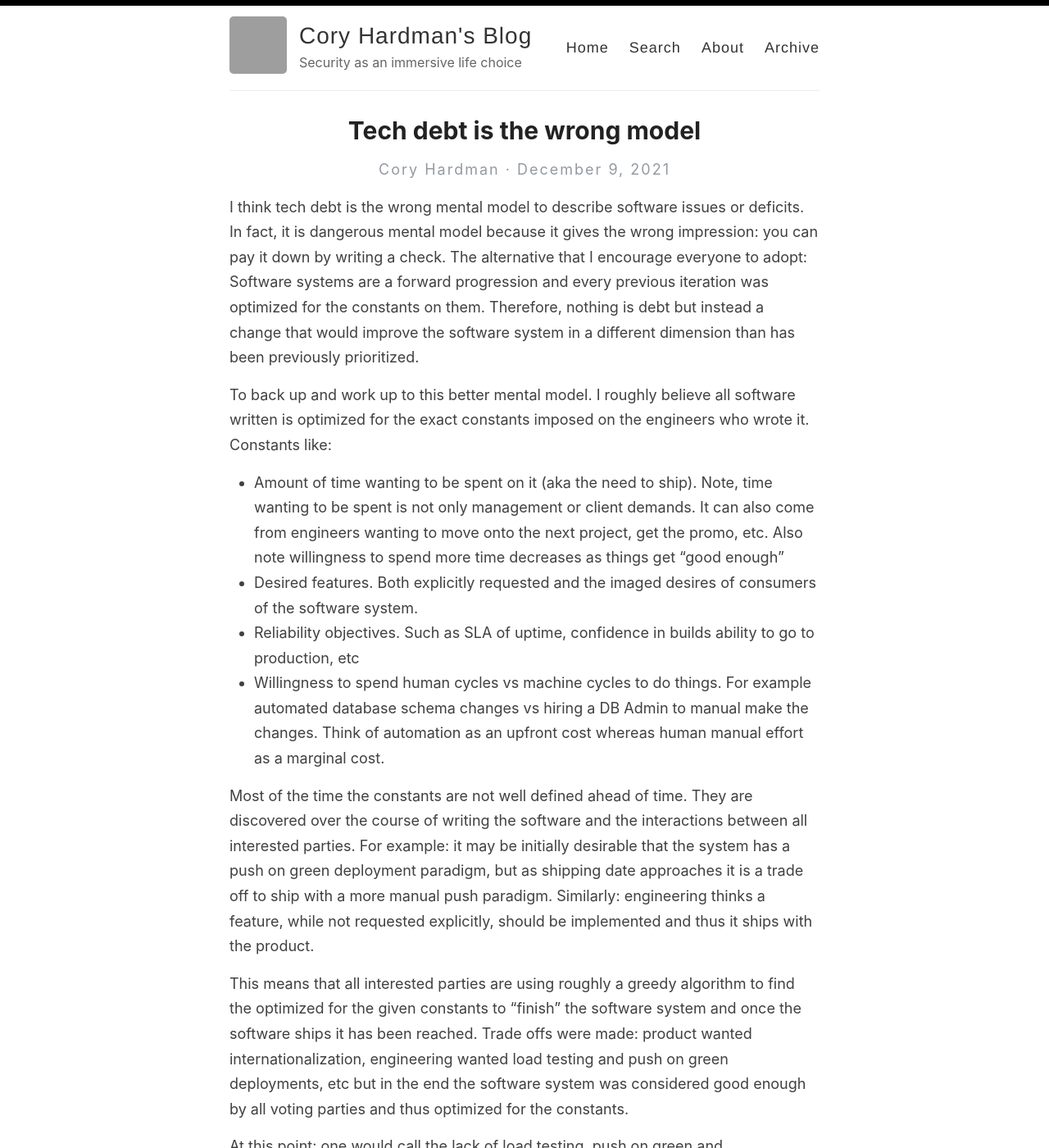
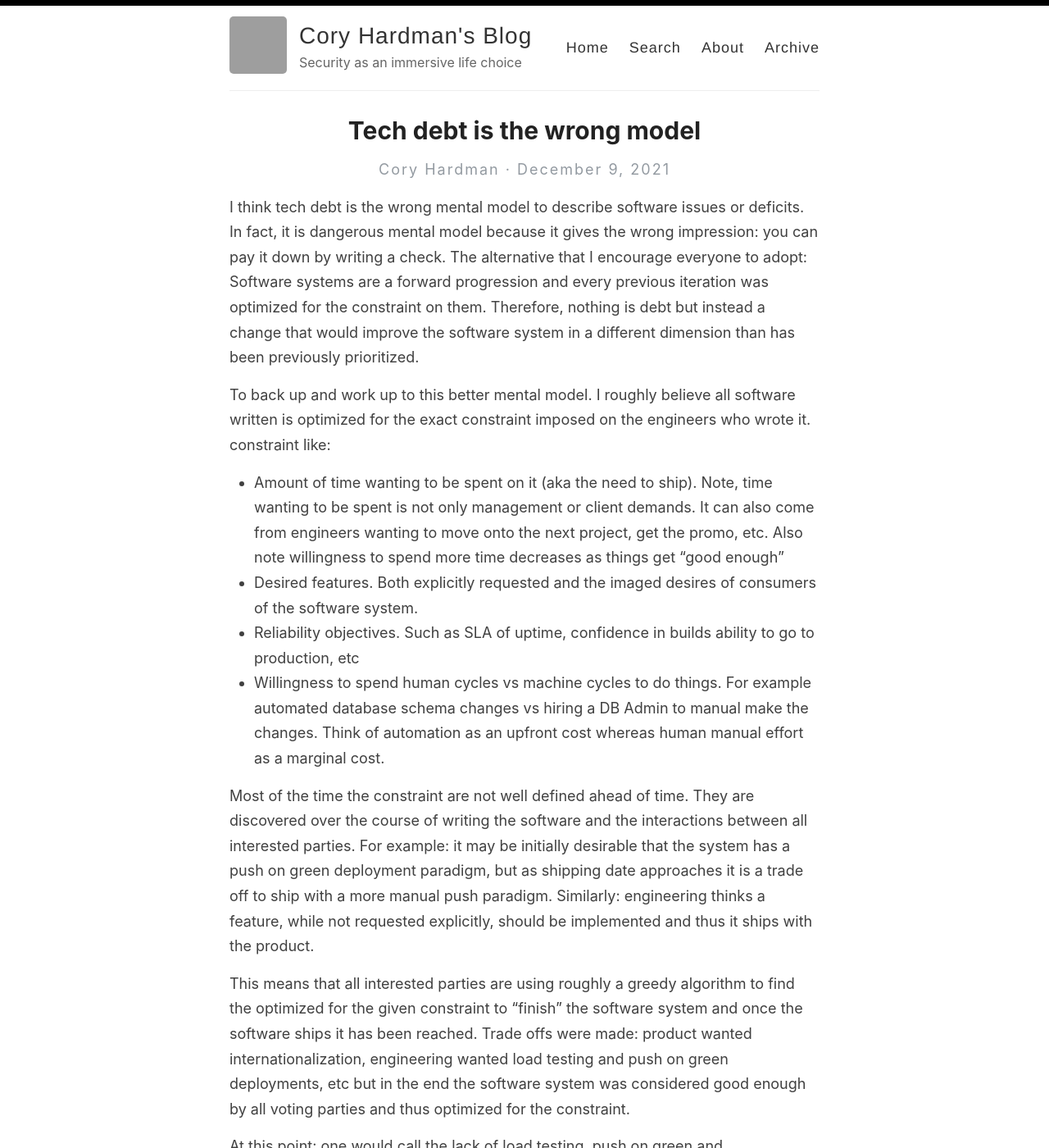
Before and after one commit to coryhardman/coryhardman.github.io, a Jekyll site: the page built from _posts/2021-12-09-tech-debt-is-the-wrong-model.md, in a window 1280 px wide and 1400 px high. Shown: the whole window at 82% size. Built offline with Jekyll 4.4.1, drawn with Linux system fonts in a browser that asks for light colours; grey boxes are pictures that could not be loaded.

Commit message:
fix typo around constrants (#6)

```diff
--- a/_posts/2021-12-09-tech-debt-is-the-wrong-model.md
+++ b/_posts/2021-12-09-tech-debt-is-the-wrong-model.md
@@ -4,21 +4,21 @@ title: Tech debt is the wrong model
 date: '2021-12-09'
 author: Cory Hardman
 tags:
-modified_time: '2021-12-09'
+modified_time: '2021-12-10'
 ---
 
-I think tech debt is the wrong mental model to describe software issues or deficits. In fact, it is dangerous mental model because it gives the wrong impression: you can pay it down by writing a check. The alternative that I encourage everyone to adopt: Software systems are a forward progression and every previous iteration was optimized for the constants on them. Therefore, nothing is debt but instead a change that would improve the software system in a different dimension than has been previously prioritized.
+I think tech debt is the wrong mental model to describe software issues or deficits. In fact, it is dangerous mental model because it gives the wrong impression: you can pay it down by writing a check. The alternative that I encourage everyone to adopt: Software systems are a forward progression and every previous iteration was optimized for the constraint on them. Therefore, nothing is debt but instead a change that would improve the software system in a different dimension than has been previously prioritized.
 
-To back up and work up to this better mental model. I roughly believe all software written is  optimized for the exact constants imposed on the engineers who wrote it. Constants like:
+To back up and work up to this better mental model. I roughly believe all software written is  optimized for the exact constraint imposed on the engineers who wrote it. constraint like:
 
 * Amount of time wanting to be spent on it (aka the need to ship). Note, time wanting to be spent is not only management or client demands. It can also come from engineers wanting to move onto the next project, get the promo, etc. Also note willingness to spend more time decreases as things get "good enough"
 * Desired features. Both explicitly requested and the imaged desires of consumers of the software system.
 * Reliability objectives. Such as SLA of uptime, confidence in builds ability to go to production, etc
 * Willingness to spend human cycles vs machine cycles to do things. For example automated database schema changes vs hiring a DB Admin to manual make the changes. Think of automation as an upfront cost whereas human manual effort as a marginal cost.
 
-Most of the time the constants are not well defined ahead of time. They are discovered over the course of writing the software and the interactions between all interested parties. For example: it may be initially desirable that the system has a push on green deployment paradigm, but as shipping date approaches it is a trade off to ship with a more manual push paradigm. Similarly: engineering thinks a feature, while not requested explicitly, should be implemented and thus it ships with the product.
+Most of the time the constraint are not well defined ahead of time. They are discovered over the course of writing the software and the interactions between all interested parties. For example: it may be initially desirable that the system has a push on green deployment paradigm, but as shipping date approaches it is a trade off to ship with a more manual push paradigm. Similarly: engineering thinks a feature, while not requested explicitly, should be implemented and thus it ships with the product.
 
-This means that all interested parties are using roughly a greedy algorithm to find the optimized for the given constants to "finish" the software system and once the software ships it has been reached. Trade offs were made: product wanted internationalization, engineering wanted load testing and push on green deployments, etc but in the end the software system was considered good enough by all voting parties and thus optimized for the constants.
+This means that all interested parties are using roughly a greedy algorithm to find the optimized for the given constraint to "finish" the software system and once the software ships it has been reached. Trade offs were made: product wanted internationalization, engineering wanted load testing and push on green deployments, etc but in the end the software system was considered good enough by all voting parties and thus optimized for the constraint.
 
 At this point: one would call the lack of load testing, push on green and internationalization as tech debt. But is it? Debt is something that you have to pay off. Perhaps it turns out the product is not straining under the load and the market fit isn't demanding support for more languages. Turns out: these were imaged desired features or reliability objectives and not things that were critical to the product.
 
```
